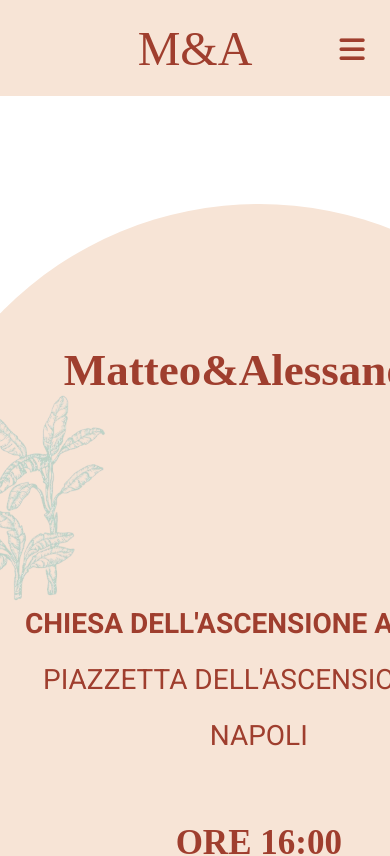
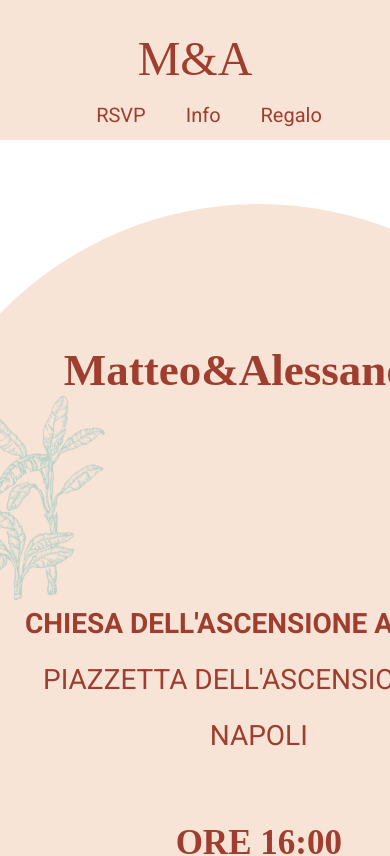
Before and after one commit to totes7/ale-wedding, a React (Vite) app: page / in a window 390 px wide. Shown: the top 856 px of the page. Built offline with nearby package versions, Linux system fonts and the light colour scheme; a web font is replaced by a local one.

Commit message:
fix navbar for mobile and tablet

```diff
--- a/src/components/Home.jsx
+++ b/src/components/Home.jsx
@@ -59,42 +59,8 @@
                 <Link to="/">Regalo</Link>
               </div>
             </div>
-            <div
-              className="menu-icon"
-              onClick={() => {
-                handleClick();
-                handleClose();
-              }}
-            >
-              <i className={click ? "fas fa-times" : "fas fa-bars"} />
-            </div>
           </div>
         </div>
-        {isOpen && (
-          <div className="mobile-menu">
-            <Link
-              to="#rsvp"
-              scroll={(el) => scrollWithOffset(el)}
-              onClick={handleClose}
-            >
-              RSVP
-            </Link>
-            <Link
-              to="/"
-              scroll={(el) => scrollWithOffset(el)}
-              onClick={handleClose}
-            >
-              Info
-            </Link>
-            <Link
-              to="/"
-              scroll={(el) => scrollWithOffset(el)}
-              onClick={handleClose}
-            >
-              Regalo
-            </Link>
-          </div>
-        )}
       </nav>
 
       <div className="home">
--- a/src/index.css
+++ b/src/index.css
@@ -89,19 +89,6 @@
 
 .nav-links a:hover {
   transform: scale(1.1);
-}
-
-.menu-icon {
-  display: none;
-}
-
-.mobile-menu {
-  display: flex;
-  flex-direction: column;
-  background-color: var(--color-primary);
-  color: var(--color-secondary);
-  padding: 16px;
-  gap: 8px;
 }
 
 /* Home */
@@ -273,34 +260,41 @@
 @media (max-width: 960px) {
   /* Navbar */
 
-  .nav-links {
-    display: none;
+  .navbar-inner {
+    display: flex;
+    flex-direction: column;
+    justify-content: center;
+    align-items: center;
+    height: 130px;
   }
 
-  .mobile-menu {
+  .navbar-content {
     display: flex;
+    flex-direction: row;
+    width: 100%;
+    justify-content: space-between;
+    align-items: center;
   }
 
-  .mobile-menu a {
-    font-family: "Roboto", sans-serif;
-    text-decoration: none;
-    color: inherit;
-    margin-top: 10%;
-    font-size: 1.25rem;
-    text-align: center;
+  .nav-logo {
+    margin: 5%;
+  }
 }
 
-  .mobile-menu a:hover {
-    border-bottom: 5px solid currentColor;
+@media (max-width: 760px) {
+    .navbar-inner {
+        display: flex;
+        flex-direction: column;
+        justify-content: center;
+        align-items: center;
+        height: 140px;
       }
 
-  .menu-icon {
-    display: block;
-    position: absolute;
-    top: 15%;
-    right: 0;
-    transform: translate(-100%, 60%);
-    font-size: 1.8rem;
-    cursor: pointer;
+      .navbar-content {
+        display: flex;
+        flex-direction: column;
+        width: 100%;
+        justify-content: space-between;
+        align-items: center;
       }
 }
```
Lines whose indentation alone changed are shown as unchanged.
